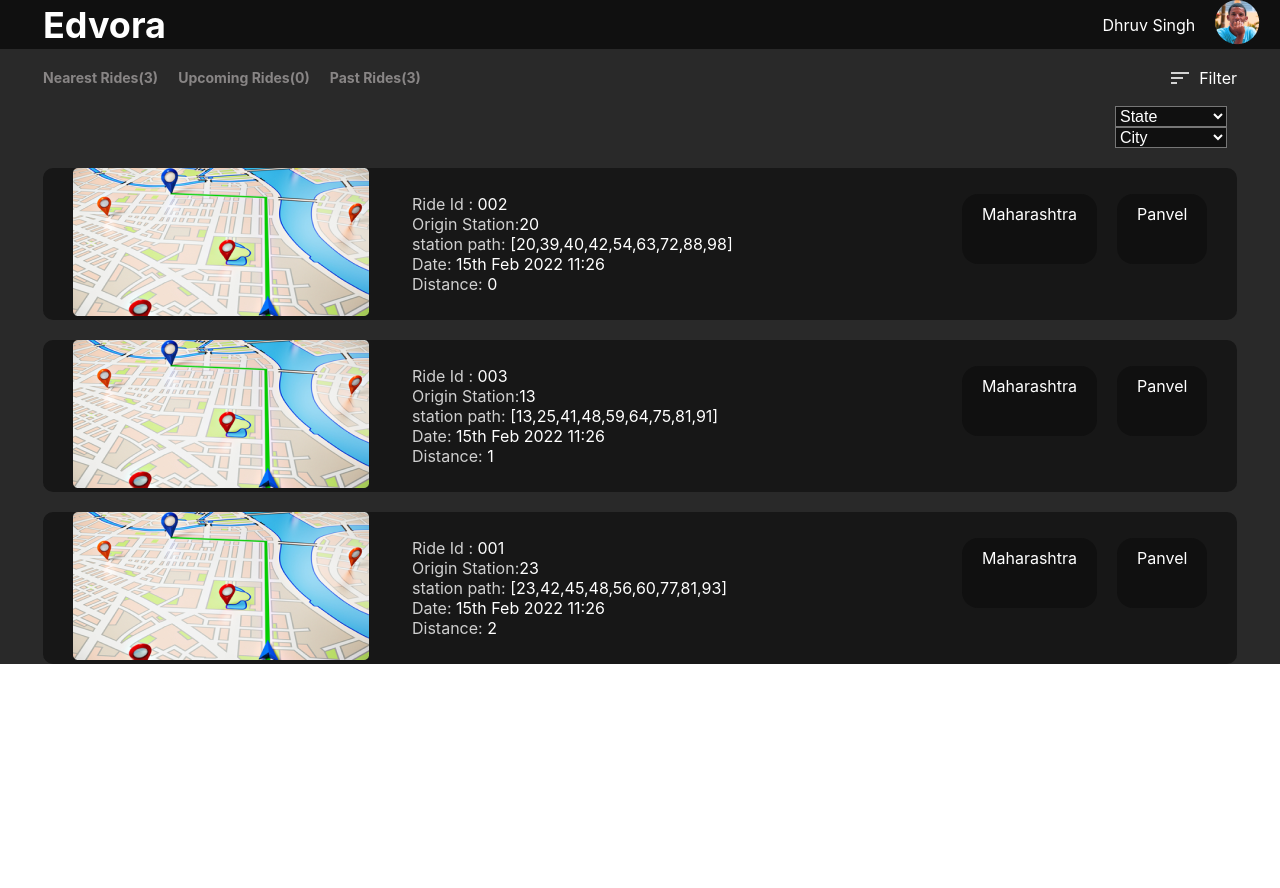
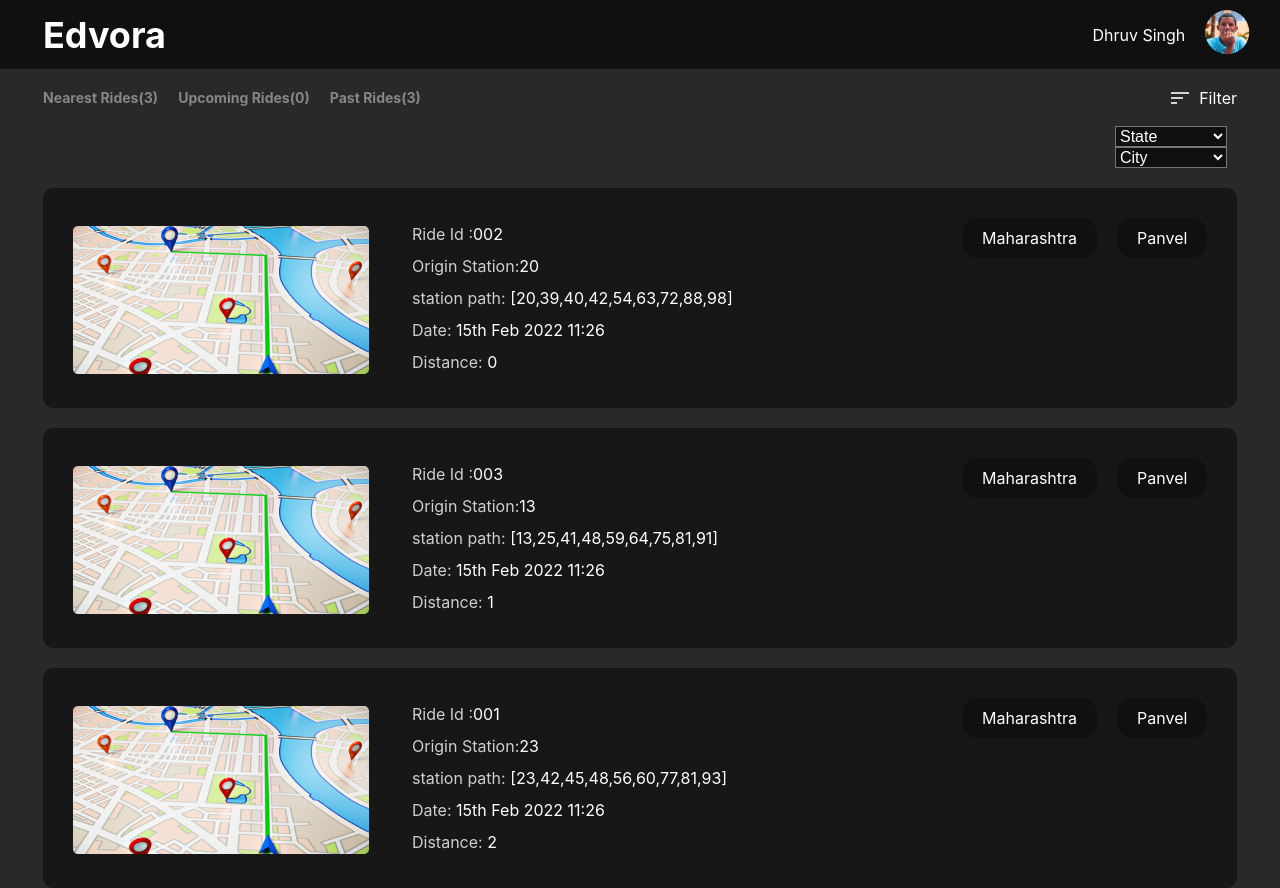
Before and after one commit to Nasa28/Edvora_test, a React (Create React App) app: page / in a window 1280 px wide. Before the commit the page ends 800 px from the top, so only its background shows below. Built offline with nearby package versions, Linux system fonts and the light colour scheme.

Commit message:
Modify App.css

```diff
--- a/src/App.css
+++ b/src/App.css
@@ -1,6 +1,5 @@
 .App {
   text-align: center;
-  background-color: rgb(41, 41, 41);
 }
 
 .nav {
@@ -61,6 +60,7 @@
   display: flex;
   margin-right: 19.72px;
   align-items: center;
+  padding: 10px;
 }
 
 .user p {
@@ -88,14 +88,18 @@
   border-radius: 10px;
   align-items: center;
   margin-top: 20px;
-  padding-left: 30px;
+  padding: 30px;
   color: wheat;
 }
 
 .location {
   display: flex;
   margin-right: 43px;
-  max-height: 70px;
+  max-height: 40px;
+}
+
+.img{
+  height: 145px;
 }
 
 .location p {
@@ -124,6 +128,7 @@
 .details {
   text-align: left;
   min-width: 550px;
+  line-height: 2;
 }
 
 .para {
--- a/src/component/NearestRides.js
+++ b/src/component/NearestRides.js
@@ -77,7 +77,6 @@ const NearestRides = () => {
                 <div className="details">
                   <p className="para">
                     Ride Id :
-                    {' '}
                     <span className="span">{id}</span>
                   </p>
                   <p className="para">
--- a/src/index.css
+++ b/src/index.css
@@ -5,6 +5,7 @@
 }
 body {
   font-family: SF Pro Display, Inter, Helvetica, sans-serif;
+  background-color: rgb(41, 41, 41);
 }
 
 code {
```
